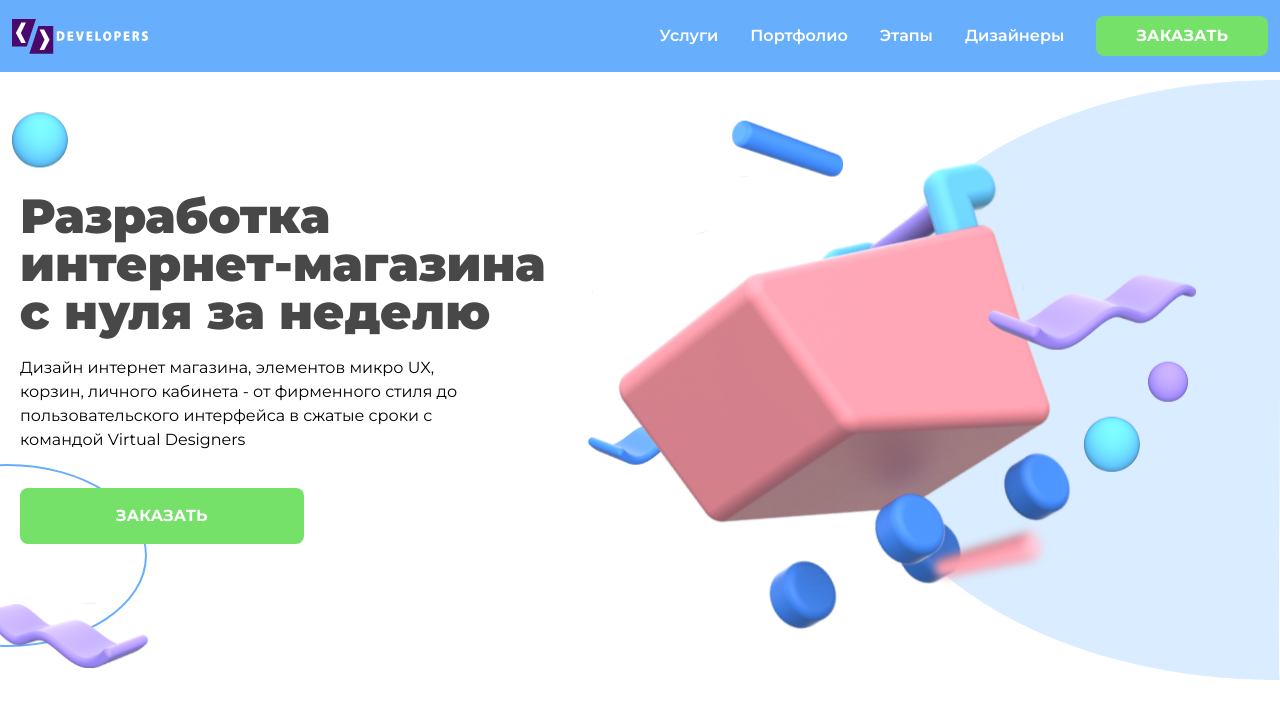
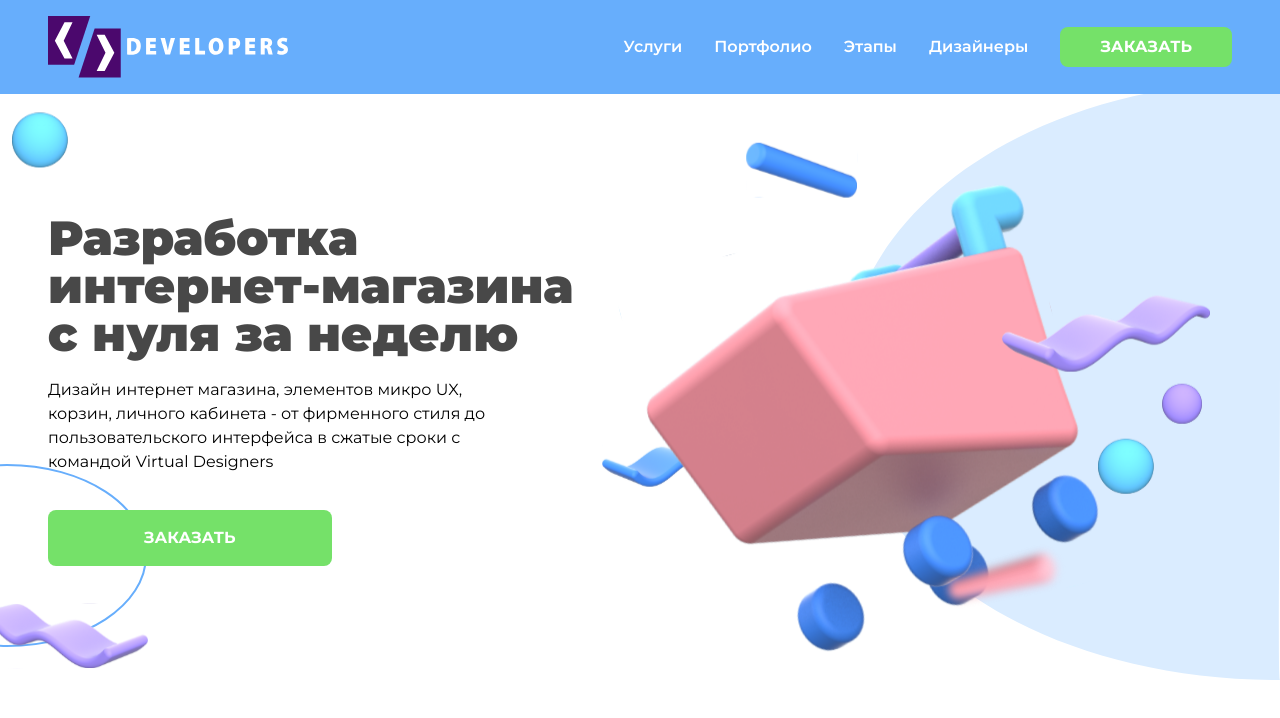
Before and after one commit to NightWanderer2004/task_developers, a React (Create React App) app: page / in a window 1280 px wide. Shown: the top 718 px of the page. Built offline with nearby package versions, Linux system fonts and the light colour scheme.

Commit message:
improve padding

```diff
--- a/src/styles/app.module.scss
+++ b/src/styles/app.module.scss
@@ -2,5 +2,5 @@
    @apply min-h-screen overflow-x-hidden;
 }
 .main {
-   @apply px-5 container mx-auto;
+   @apply px-3 sm:px-5 md:px-12 container mx-auto;
 }
--- a/src/styles/navbar.module.scss
+++ b/src/styles/navbar.module.scss
@@ -1,10 +1,10 @@
 .navbar {
    @apply bg-blue;
    .logo {
-      @apply z-50;
+      @apply z-50 md:w-60;
    }
    &Content {
-      @apply container mx-auto px-3 py-2 lg:py-4 flex justify-between items-center;
+      @apply container mx-auto px-3 sm:px-5 md:px-12 py-2 lg:py-4 flex justify-between items-center;
    }
    &Links {
       @apply hidden lg:flex absolute lg:static top-0 left-0 z-30 h-[377px] lg:h-auto w-full lg:w-auto bg-blue lg:bg-opacity-0 flex-col lg:flex-row gap-y-11 lg:gap-x-8 items-center justify-center;
```
